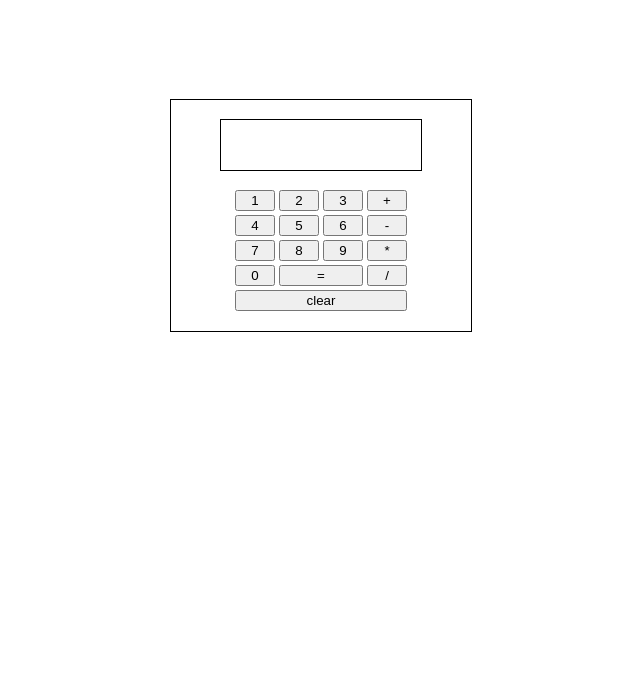
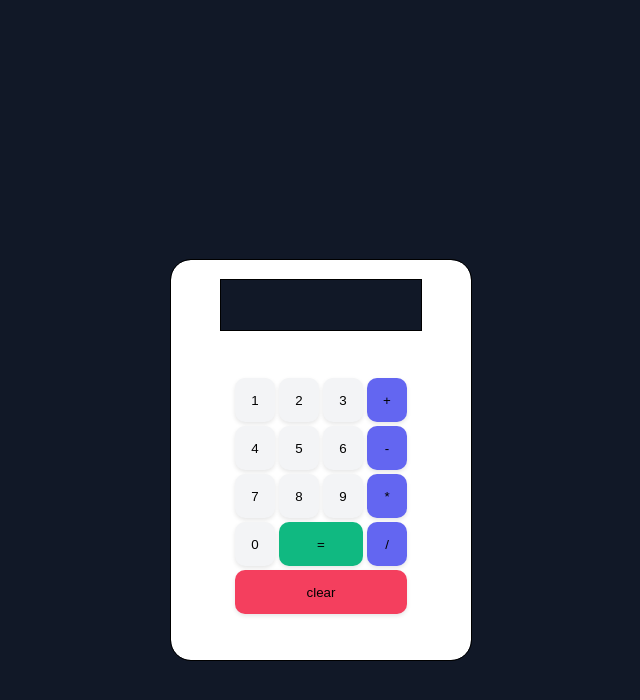
Before and after one commit to usmaanrnadeem/0-to-1, a plain HTML site: page the-odin-project-foundations/project-calculator/index.html in a window 1280 px wide. Shown: the whole page, without its empty margins (319-959 px from the left). Drawn offline with Linux system fonts and the light colour scheme.

Commit message:
Add styling

```diff
--- a/the-odin-project-foundations/project-calculator/style.css
+++ b/the-odin-project-foundations/project-calculator/style.css
@@ -1,23 +1,38 @@
+@import url('https://fonts.googleapis.com/css2?family=Inter:wght@100..900&display=swap');
+
 body {
     display: flex;
     justify-content: center;
     margin:100px;
+    font-family: "Inter", sans-serif;
+    font-size: larger;
+    font-weight: bold;
+    background-color:#111827;
 }
 
 .container {
     display: flex;
     flex-direction: column;
     align-items: center;
-    justify-content: center;
     width: 300px;
     outline: 0.1em solid black;
+    background-color: #FFFFFF;
+    border-radius: 20px;
+    height: 400px;
+    margin-top: 160px;
 }
 
 .display {
+    display: flex;
+    justify-content: center;
+    align-items: center;
     width: 200px;
     height: 50px;
     outline: 0.1em solid black;
     margin: 20px;
+    text-align: center;
+    background-color: #111827;
+    color: #F9FAFB;
 }
 
 .buttonSection {
@@ -26,17 +41,35 @@ body {
     flex-wrap: wrap;
     justify-content: center;
     gap: 4px;
+    margin-top: 28px;
+}
+
+button {
+    border: none;
+    box-shadow: 0 2px 4px rgba(0,0,0,0.1);
+    border-radius: 10px;
+    height: 44px;
 }
 
 .num, .operation {
     width: 40px;
 }
 
+.num {
+    background-color: #F3F4F6;
+}
+
+.operation {
+    background-color: #6366F1;
+}
+
 .equals {
     width: 84px;
+    background-color: #10B981;
 }
 
 .clear {
     width: 256px;
     margin-bottom: 20px;
+    background-color: #F43F5E;
 }
```
